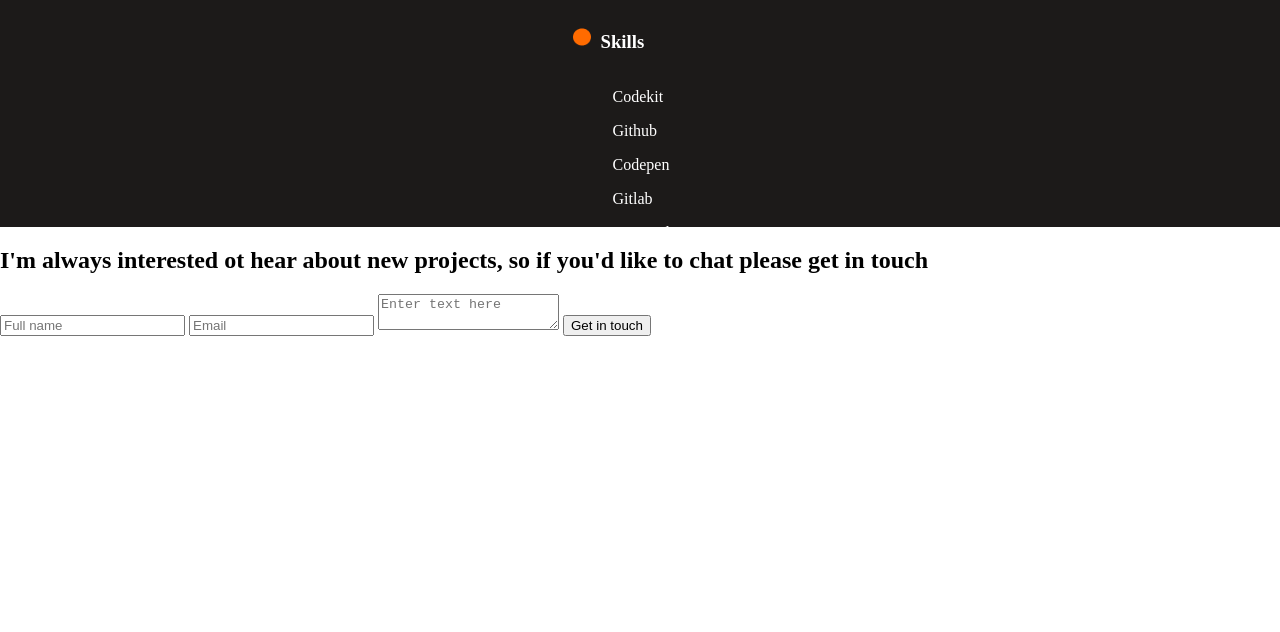
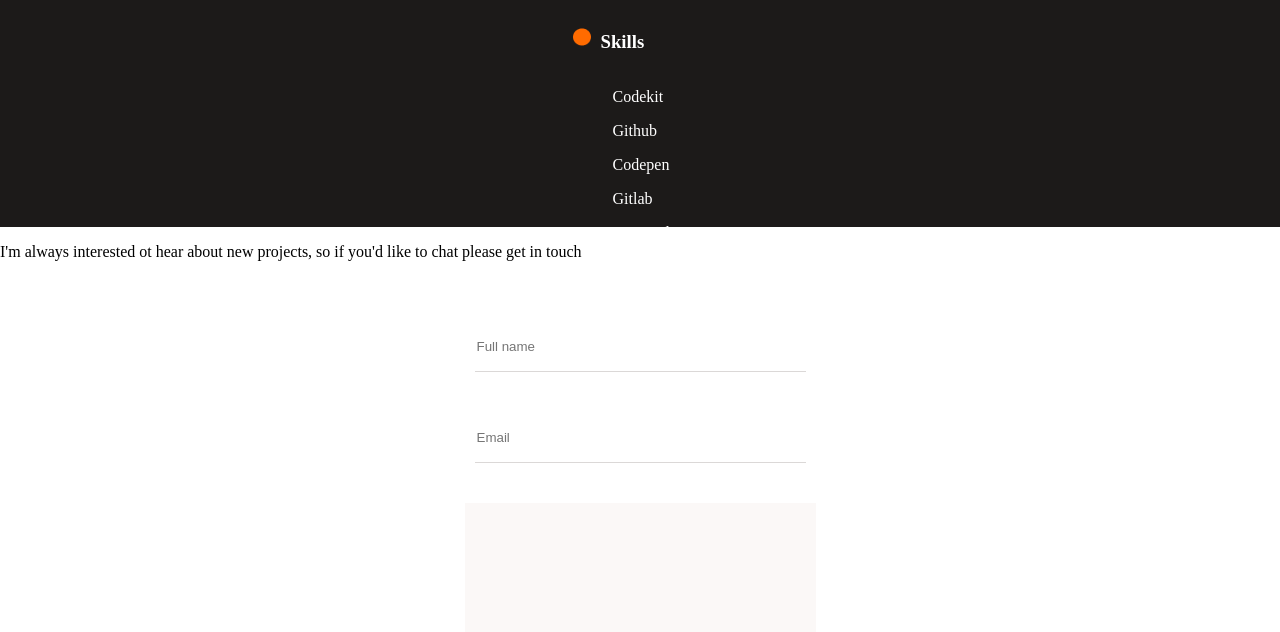
Before and after one commit to Adebayo-George/mobile-website, a website: page index.html in a window 1280 px wide. Shown: the part 4887-5519 px from the top of the page. Drawn offline with Linux system fonts and the light colour scheme.

Commit message:
Add style to form contents

```diff
--- a/index.html
+++ b/index.html
@@ -176,15 +176,16 @@
   </section>
   <section>
     <div class="section-four">
-      <h2 class="section-header">I'm always interested ot hear about new projects,
-        so if you'd like to chat please get in touch</h2>
+      <p class="section-header">I'm always interested ot hear about new projects,
+        so if you'd like to chat please get in touch</p>
       <form class="form-content" action="https://formspree.io/f/xeqdoddn" method="post">
-        <input type="text" name="text" placeholder="Full name" maxlength="30" required>
-        <input type="email" name="email" placeholder="Email" required>
-        <textarea class="text-area" name="text" placeholder="Enter text here" maxlength="500" required></textarea>
+        <input class="text-input" type="text" name="text" placeholder="Full name" maxlength="30" required>
+        <input class="text-input" type="email" name="email" placeholder="Email" required>
+        <textarea class="text-area" name="text" placeholder="Enter text here" maxlength="500" required>
+        </textarea>
         <button class="contact-btn">Get in touch</button>
       </form>
-    </div>
+       </div>
     <div class="form-icon">
       <ul class="list">
         <li class="icon1"><a href="https://github.com/Adebayo-George"><img src="mobile-version-images/github.png"
--- a/styles.css
+++ b/styles.css
@@ -309,10 +309,58 @@ section .card-one {
   height: 34px;
   width: 95px;
 }
+.section-four {
+  height: 50vh;
+}
+.form-content {
 
-.section-four {
-  background-color: white;
-  height: 50vh;
   display: flex;
   flex-direction: column;
+  background-color: white;
+  align-content: center;
+  align-items: center;
+  margin: 60px;
+
 }
+
+.text-input{
+  height: 48px;
+  width: 327px;
+  margin-bottom: 40px;
+  border: 0;
+  border-bottom: 1px solid #dbd8d7;
+}
+
+.text-area {
+  justify-content: ;
+  width: 327px;
+  height: 114px;
+  background-color: #FBF8F7;
+  font-weight: 400;
+  font-size: 15px;
+  line-height: 24px;
+  color: #3C3A39;
+  padding: 12px;
+  border: 0;
+}
+
+.contact-btn {
+  padding: 12px;
+  gap: 10px;
+  width: 131px;
+  height: 48px;
+  border: 0;
+  font-style: normal;
+  font-weight: 700;
+  font-size: 17px;
+  line-height: 24px;
+  color: #fff;
+  background: #FF6B00;
+  margin-top: 24px;
+}
+
+
+.form-icon {
+  display: flex;
+  justify-content: center;
+}
```
